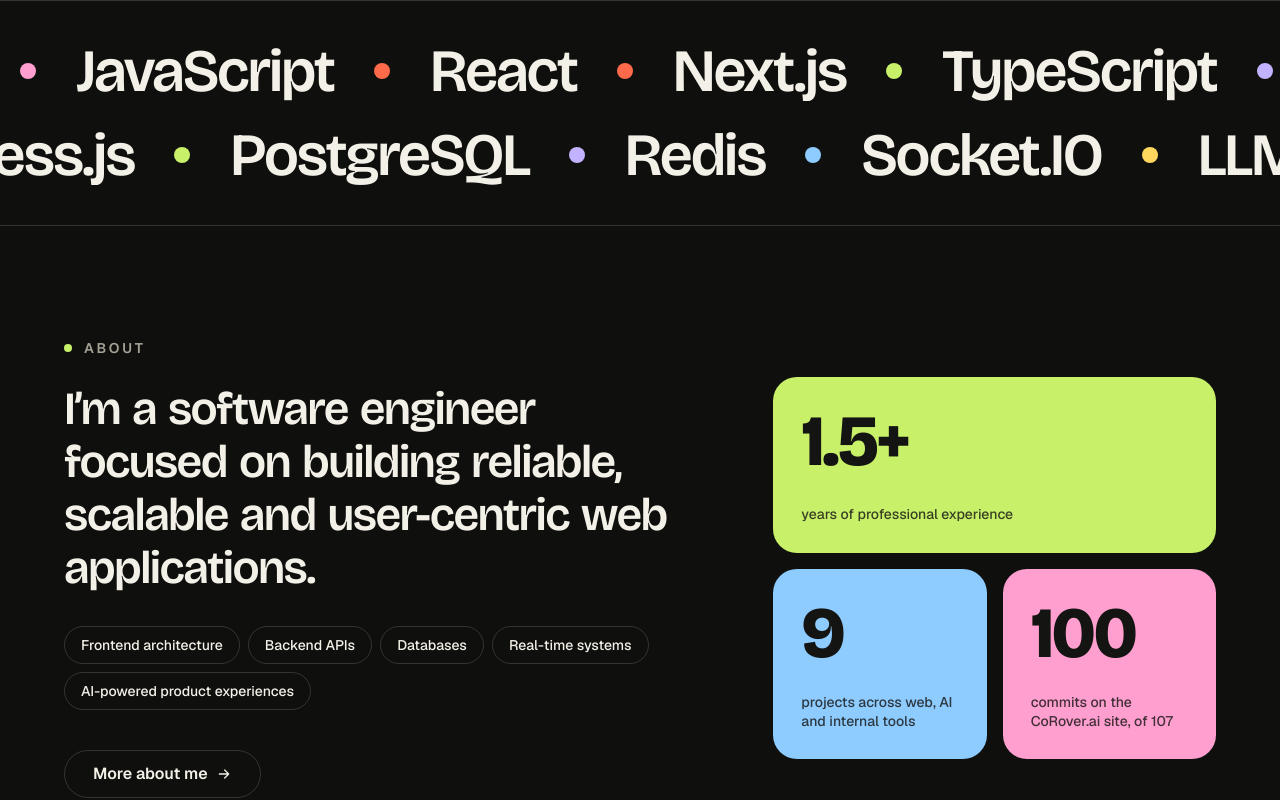
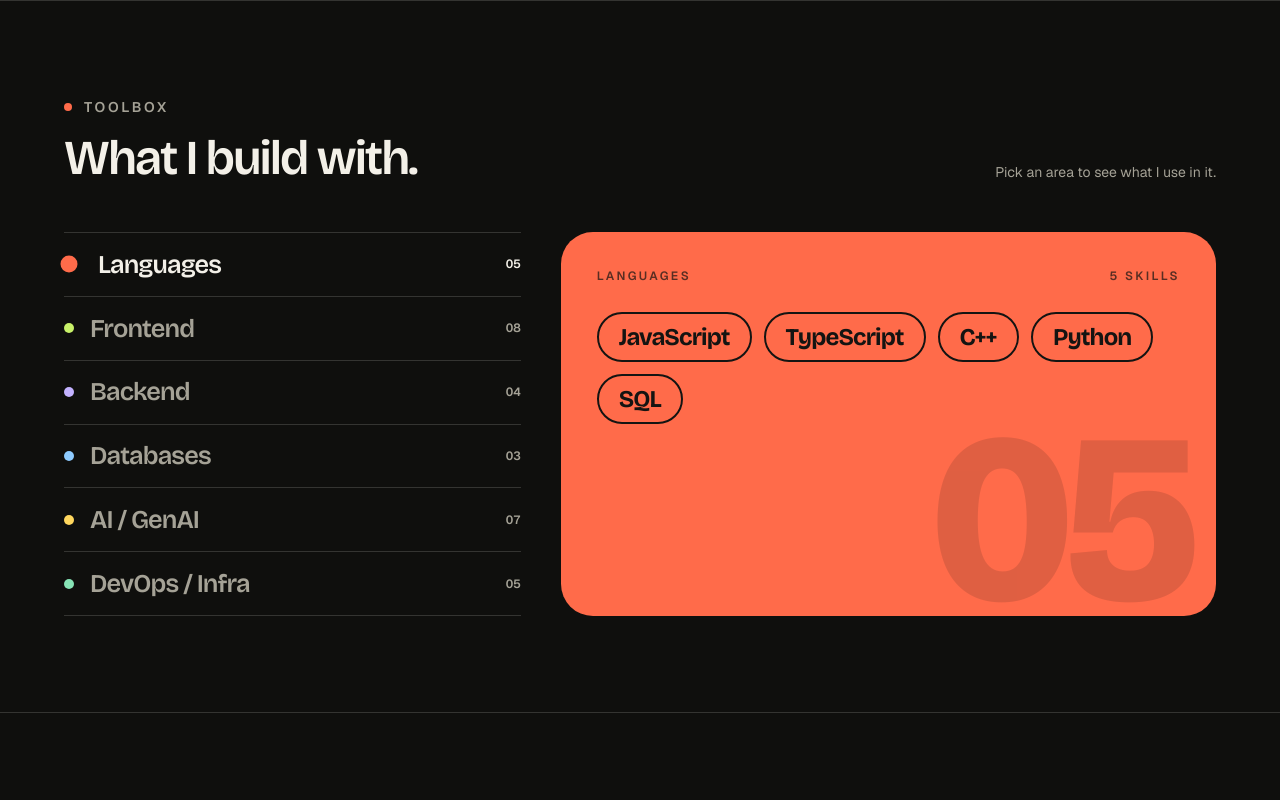
Before and after one commit to Akshit171203/Portfolio_Akshit, a Next.js app: page / in a window 1280 px wide. Shown: the part 800-1600 px from the top of the page. Built offline with nearby package versions, Linux system fonts and the light colour scheme; no server answers.

Commit message:
Home: replace the tech marquee with an interactive Toolbox; rework the About teaser into a ledger and numbered focus areas

```diff
--- a/app/page.tsx
+++ b/app/page.tsx
@@ -1,13 +1,13 @@
 import { AboutTeaser } from "@/components/sections/AboutTeaser";
 import { Hero } from "@/components/sections/Hero";
-import { Marquee } from "@/components/sections/Marquee";
 import { Showcase } from "@/components/sections/Showcase";
+import { Toolbox } from "@/components/sections/Toolbox";
 
 export default function HomePage() {
   return (
     <>
       <Hero />
-      <Marquee />
+      <Toolbox />
       <AboutTeaser />
       <Showcase />
     </>
--- a/components/sections/AboutTeaser.tsx
+++ b/components/sections/AboutTeaser.tsx
@@ -14,76 +14,77 @@
 
 const AREAS = ["Frontend architecture", "Backend APIs", "Databases", "Real-time systems", "AI-powered product experiences"];
 
-const TILES = [
-  { to: 1.5, decimals: 1, suffix: "+", label: "years of professional experience", color: "lime", wide: true },
-  { to: projects.length, decimals: 0, suffix: "", label: "projects across web, AI and internal tools", color: "sky", wide: false },
-  { to: 100, decimals: 0, suffix: "", label: "commits on the CoRover.ai site, of 107", color: "pink", wide: false },
+const FIGURES = [
+  { to: 1.5, decimals: 1, suffix: "+", label: "years of professional experience", color: "lime" },
+  { to: projects.length, decimals: 0, suffix: "", label: "projects across web, AI and internal tools", color: "sky" },
+  { to: 100, decimals: 0, suffix: "", label: "commits on the CoRover.ai site, of 107", color: "pink" },
 ];
 
-/** Home teaser: a short statement and the areas I work in, beside three headline numbers. */
+/** Home teaser: a statement, three figures in a ledger, and the areas I work in as a numbered list. */
 export function AboutTeaser() {
   return (
-    <section aria-labelledby="about-teaser" className="py-20 sm:py-28">
-      <div className="container-page grid grid-cols-1 items-center gap-12 lg:grid-cols-12 lg:gap-16">
-        <div className="lg:col-span-7">
-          <h2 id="about-teaser" className="mb-6 flex items-center gap-3 text-sm font-semibold uppercase tracking-[0.2em] text-muted">
+    <section aria-labelledby="about-teaser" className="pb-6 pt-20 sm:pb-10 sm:pt-28">
+      <div className="container-page">
+        <div className="mb-8 flex items-center justify-between gap-6">
+          <h2 id="about-teaser" className="flex items-center gap-3 text-sm font-semibold uppercase tracking-[0.2em] text-muted">
             <span aria-hidden className="h-2 w-2 rounded-full bg-lime" />
             About
           </h2>
-          <WordReveal text={STATEMENT} className="font-display text-[clamp(1.75rem,3.6vw,3rem)] font-semibold leading-[1.15]" />
-
-          <motion.ul
-            initial="hidden"
-            whileInView="show"
-            viewport={{ once: true, margin: "0px 0px -10% 0px" }}
-            transition={{ staggerChildren: 0.06 }}
-            aria-label="Areas I work in"
-            className="mt-8 flex flex-wrap gap-2"
-          >
-            {AREAS.map((a) => (
-              <motion.li
-                key={a}
-                variants={{ hidden: { opacity: 0, y: 14 }, show: { opacity: 1, y: 0 } }}
-                transition={{ duration: 0.5, ease: EASE }}
-                className="rounded-full border border-line px-4 py-2 text-sm font-medium transition-colors hover:border-fg/50 hover:bg-fg/[0.06]"
-              >
-                {a}
-              </motion.li>
-            ))}
-          </motion.ul>
-
-          <div className="mt-10">
-            <Magnetic>
-              <TransitionLink
-                href="/about"
-                label="About"
-                color="lilac"
-                className="inline-flex h-12 items-center gap-2 rounded-full border border-line px-7 font-semibold transition-colors hover:bg-fg hover:text-bg"
-              >
-                More about me <ArrowRightIcon size={16} />
-              </TransitionLink>
-            </Magnetic>
-          </div>
+          <Magnetic>
+            <TransitionLink href="/about" label="About" color="lilac" className="group inline-flex items-center gap-2 text-sm font-semibold">
+              <span className="underline-offset-4 group-hover:underline">More about me</span>
+              <span className="grid h-8 w-8 place-items-center rounded-full border border-line transition-all duration-300 group-hover:-rotate-45 group-hover:border-transparent group-hover:bg-fg group-hover:text-bg">
+                <ArrowRightIcon size={14} />
+              </span>
+            </TransitionLink>
+          </Magnetic>
         </div>
 
-        <dl className="grid grid-cols-2 gap-3 sm:gap-4 lg:col-span-5">
-          {TILES.map((t, i) => (
+        <WordReveal text={STATEMENT} className="font-display max-w-5xl text-[clamp(1.9rem,4.4vw,3.9rem)] font-semibold leading-[1.1] tracking-tight" />
+
+        {/* The figures: one ledger, hairline dividers, no filled tiles */}
+        <dl className="mt-14 grid grid-cols-1 divide-y divide-line overflow-hidden rounded-[2rem] border border-line sm:mt-20 sm:grid-cols-3 sm:divide-x sm:divide-y-0">
+          {FIGURES.map((f, i) => (
             <motion.div
-              key={t.label}
-              initial={{ opacity: 0, y: 30 }}
+              key={f.label}
+              initial={{ opacity: 0, y: 24 }}
               whileInView={{ opacity: 1, y: 0 }}
               viewport={{ once: true, margin: "0px 0px -8% 0px" }}
               transition={{ duration: 0.7, delay: i * 0.08, ease: EASE }}
-              className={`flex flex-col-reverse justify-between gap-6 rounded-3xl p-6 text-ink transition-transform duration-500 hover:-translate-y-1 sm:p-7 ${t.wide ? "col-span-2" : ""}`}
-              style={{ background: `var(--${t.color})`, minHeight: t.wide ? "11rem" : "10rem" }}
+              className="group relative flex flex-col justify-between gap-10 p-7 transition-colors duration-500 hover:bg-fg/[0.03] sm:min-h-[13rem] sm:p-9"
             >
-              <dt className="max-w-[16rem] text-sm font-medium leading-snug opacity-80">{t.label}</dt>
+              <dt className="flex items-start gap-3 text-sm leading-snug text-muted">
+                <span aria-hidden className="mt-1.5 h-2 w-2 shrink-0 rounded-full transition-transform duration-300 group-hover:scale-150" style={{ background: `var(--${f.color})` }} />
+                {f.label}
+              </dt>
               <dd className="font-display text-6xl font-extrabold leading-none tracking-tight sm:text-7xl">
-                <CountUp to={t.to} decimals={t.decimals} suffix={t.suffix} />
+                <CountUp to={f.to} decimals={f.decimals} suffix={f.suffix} />
               </dd>
             </motion.div>
           ))}
         </dl>
+
+        {/* Where I work, as a numbered list */}
+        <motion.ol
+          initial="hidden"
+          whileInView="show"
+          viewport={{ once: true, margin: "0px 0px -10% 0px" }}
+          transition={{ staggerChildren: 0.07 }}
+          aria-label="Areas I work in"
+          className="mt-10 grid grid-cols-1 gap-x-8 sm:grid-cols-2 lg:grid-cols-5"
+        >
+          {AREAS.map((area, i) => (
+            <motion.li
+              key={area}
+              variants={{ hidden: { opacity: 0, y: 16 }, show: { opacity: 1, y: 0 } }}
+              transition={{ duration: 0.55, ease: EASE }}
+              className="group border-t border-line py-5 transition-colors duration-300 hover:border-fg"
+            >
+              <span className="font-display text-xs font-semibold tracking-[0.2em] text-muted transition-colors group-hover:text-fg">{String(i + 1).padStart(2, "0")}</span>
+              <p className="mt-2 text-[1.0625rem] font-semibold leading-snug">{area}</p>
+            </motion.li>
+          ))}
+        </motion.ol>
       </div>
     </section>
   );
--- a/components/sections/Marquee.tsx
+++ /dev/null
@@ -1,30 +0,0 @@
-import { VelocityMarquee } from "@/components/ui/VelocityMarquee";
-import { skillRows } from "@/data/skills";
-
-const DOTS = ["bg-coral", "bg-lime", "bg-lilac", "bg-sky", "bg-butter", "bg-mint", "bg-pink"];
-
-function Items({ items }: { items: string[] }) {
-  return (
-    <>
-      {items.map((item, i) => (
-        <span key={item} className="font-display mr-10 flex items-center gap-10 whitespace-nowrap text-4xl font-semibold sm:text-6xl">
-          {item}
-          <span className={`h-3 w-3 rounded-full sm:h-4 sm:w-4 ${DOTS[i % DOTS.length]}`} />
-        </span>
-      ))}
-    </>
-  );
-}
-
-export function Marquee() {
-  return (
-    <section aria-label="Skills" className="space-y-4 border-y border-line py-8 sm:space-y-6 sm:py-10">
-      <VelocityMarquee speed={3}>
-        <Items items={skillRows[0]} />
-      </VelocityMarquee>
-      <VelocityMarquee speed={-3}>
-        <Items items={skillRows[1]} />
-      </VelocityMarquee>
-    </section>
-  );
-}
--- /dev/null
+++ b/components/sections/Toolbox.tsx
@@ -0,0 +1,127 @@
+"use client";
+
+import { AnimatePresence, motion } from "framer-motion";
+import { useState, type CSSProperties } from "react";
+import { skillGroups } from "@/data/skills";
+
+const EASE = [0.22, 1, 0.36, 1] as const;
+const COLORS = ["coral", "lime", "lilac", "sky", "butter", "mint"] as const;
+
+/** Home: an index of the areas I work in, and one colour card that shows the skills of whichever is selected. */
+export function Toolbox() {
+  const [active, setActive] = useState(0);
+  const group = skillGroups[active];
+  const color = COLORS[active % COLORS.length];
+
+  return (
+    <section aria-labelledby="toolbox" className="border-y border-line py-16 sm:py-24">
+      <div className="container-page">
+        <div className="mb-8 flex flex-wrap items-end justify-between gap-x-10 gap-y-3 sm:mb-12">
+          <div>
+            <h2 id="toolbox" className="mb-4 flex items-center gap-3 text-sm font-semibold uppercase tracking-[0.2em] text-muted">
+              <span aria-hidden className="h-2 w-2 rounded-full bg-coral" />
+              Toolbox
+            </h2>
+            <p className="font-display text-[clamp(1.9rem,3.8vw,3.1rem)] font-semibold leading-[1.05] tracking-tight">What I build with.</p>
+          </div>
+          <p className="max-w-xs text-sm leading-relaxed text-muted">Pick an area to see what I use in it.</p>
+        </div>
+
+        <div className="grid grid-cols-1 gap-5 lg:grid-cols-12 lg:gap-10">
+          {/* The index */}
+          <div role="tablist" aria-orientation="vertical" aria-label="Skill areas" className="grid grid-cols-2 gap-2 lg:col-span-5 lg:grid-cols-1 lg:gap-0 lg:border-t lg:border-line">
+            {skillGroups.map((g, i) => {
+              const on = i === active;
+              const c = COLORS[i % COLORS.length];
+              return (
+                <button
+                  key={g.name}
+                  type="button"
+                  role="tab"
+                  id={`toolbox-tab-${i}`}
+                  aria-selected={on}
+                  aria-controls="toolbox-panel"
+                  onClick={() => setActive(i)}
+                  onMouseEnter={() => setActive(i)}
+                  onFocus={() => setActive(i)}
+                  className={`group flex items-center justify-between gap-4 rounded-2xl border px-4 py-3 text-left transition-colors duration-300 lg:rounded-none lg:border-0 lg:border-b lg:border-line lg:px-0 lg:py-[0.95rem] ${
+                    on ? "border-fg/40" : "border-line"
+                  }`}
+                >
+                  <span className="flex min-w-0 items-center gap-3 sm:gap-4">
+                    <span
+                      aria-hidden
+                      className="h-2.5 w-2.5 shrink-0 rounded-full transition-transform duration-300"
+                      style={{ background: `var(--${c})`, transform: on ? "scale(1.7)" : "scale(1)" }}
+                    />
+                    <span
+                      className={`font-display text-base font-semibold leading-none tracking-tight transition-all duration-300 sm:text-lg lg:text-[1.6rem] ${
+                        on ? "text-fg lg:translate-x-2" : "text-muted group-hover:text-fg"
+                      }`}
+                    >
+                      {g.name}
+                    </span>
+                  </span>
+                  <span className={`shrink-0 text-xs font-semibold tabular-nums transition-colors ${on ? "text-fg" : "text-muted"}`}>
+                    {String(g.skills.length).padStart(2, "0")}
+                  </span>
+                </button>
+              );
+            })}
+          </div>
+
+          {/* The card */}
+          <div role="tabpanel" id="toolbox-panel" aria-labelledby={`toolbox-tab-${active}`} className="lg:col-span-7">
+            <div
+              className="relative flex min-h-[19rem] flex-col gap-7 overflow-hidden rounded-[2rem] p-7 text-ink transition-colors duration-500 sm:h-[24rem] sm:p-9"
+              style={{ background: `var(--${color})`, "--c": `var(--${color})` } as CSSProperties}
+            >
+              {/* A large faint count fills the lower corner */}
+              <AnimatePresence mode="wait">
+                <motion.span
+                  key={`n-${active}`}
+                  aria-hidden
+                  initial={{ opacity: 0, y: 30 }}
+                  animate={{ opacity: 0.13, y: 0 }}
+                  exit={{ opacity: 0, transition: { duration: 0.12 } }}
+                  transition={{ duration: 0.6, ease: EASE }}
+                  className="font-display pointer-events-none absolute -bottom-6 right-6 select-none text-[11rem] font-extrabold leading-none tracking-tighter sm:text-[15rem]"
+                >
+                  {String(group.skills.length).padStart(2, "0")}
+                </motion.span>
+              </AnimatePresence>
+
+              <div className="relative flex items-center justify-between text-xs font-semibold uppercase tracking-[0.2em] opacity-70">
+                <span>{group.name}</span>
+                <span>{group.skills.length} skills</span>
+              </div>
+
+              <AnimatePresence mode="wait">
+                <motion.ul
+                  key={active}
+                  initial="hidden"
+                  animate="show"
+                  exit={{ opacity: 0, transition: { duration: 0.12 } }}
+                  transition={{ staggerChildren: 0.045 }}
+                  aria-label={`${group.name} skills`}
+                  className="relative flex flex-wrap gap-2.5 sm:gap-3"
+                >
+                  {group.skills.map((s) => (
+                    <motion.li
+                      key={s}
+                      variants={{ hidden: { opacity: 0, y: 16 }, show: { opacity: 1, y: 0 } }}
+                      transition={{ duration: 0.45, ease: EASE }}
+                      className="font-display cursor-default rounded-full border-2 border-ink px-4 py-1.5 text-lg font-bold leading-tight tracking-tight transition-colors duration-300 hover:bg-ink hover:[color:var(--c)] sm:px-5 sm:py-2 sm:text-2xl"
+                    >
+                      {s}
+                    </motion.li>
+                  ))}
+                </motion.ul>
+              </AnimatePresence>
+            </div>
+          </div>
+        </div>
+      </div>
+    </section>
+  );
+}
--- a/data/skills.ts
+++ b/data/skills.ts
@@ -12,9 +12,3 @@
   },
   { name: "DevOps / Infra", skills: ["Docker", "Git", "GitHub Actions", "Vercel", "Render"] },
 ];
-
-/** Two rows for the scrolling marquee. */
-export const skillRows: string[][] = [
-  ["React", "Next.js", "TypeScript", "Tailwind CSS", "Framer Motion", "Vite", "Radix UI", "JavaScript"],
-  ["Node.js", "Express.js", "PostgreSQL", "Redis", "Socket.IO", "LLM APIs", "RAG", "AI Agents", "Docker"],
-];
```
